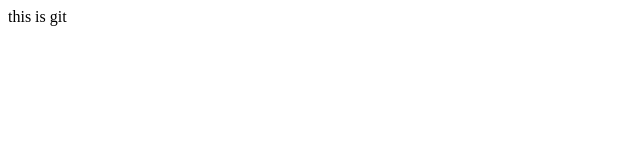
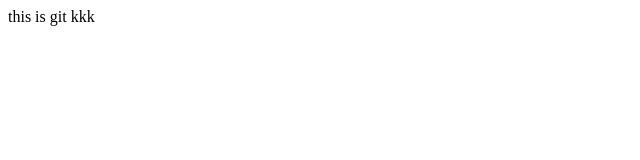
Before and after one commit to fuzhimo/homework, a plain HTML site: page index.html in a window 1280 px wide. Shown: the full height of the page, 0-640 px from the left. Drawn offline with Linux system fonts and the light colour scheme.

```diff
--- a/index.html
+++ b/index.html
@@ -1,4 +1,4 @@
 <body>
 this is git
-
+kkk
 </body>
```
Also changed, not shown: login.html (added, +1 -0 lines).
